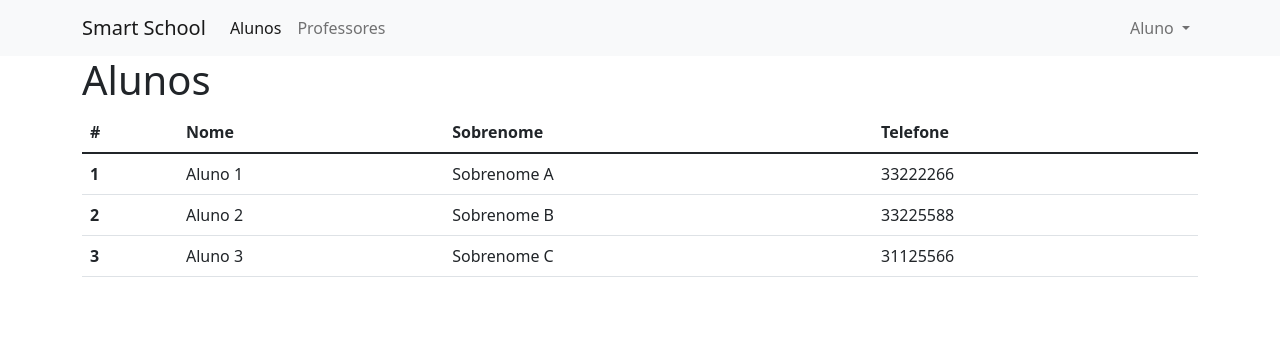
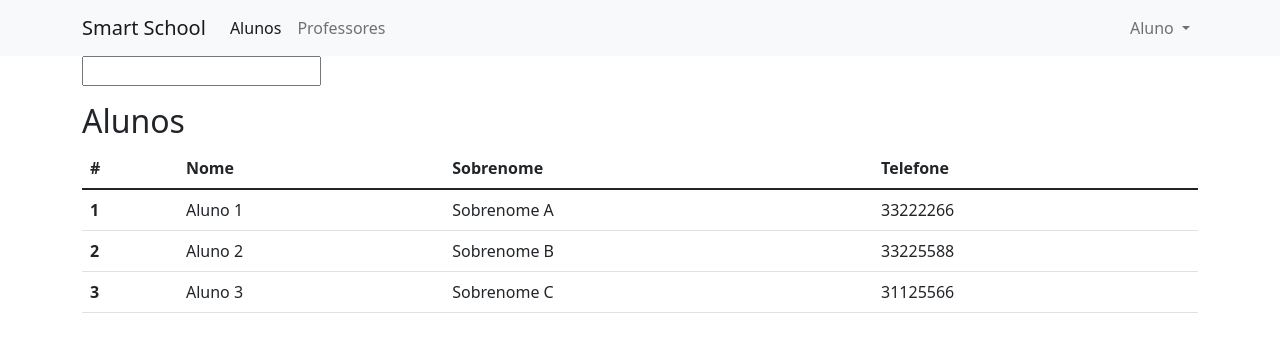
Before and after one commit to amlmiguel/SmartSchool, an Angular app: page /alunos in a window 1280 px wide. Shown: the top 352 px of the page. Built offline with nearby package versions, Linux system fonts and the light colour scheme.

Commit message:
2-way databind

```diff
--- a/src/app/alunos/alunos.component.html
+++ b/src/app/alunos/alunos.component.html
@@ -1,11 +1,18 @@
-<div *ngIf="alunoSelecionado">
+<div class="row">
+
+  <div>
+    <input type="text" [(ngModel)]="textSimple">
+    <p>{{textSimple}}</p>
+  </div>
+
+  <div class="col-sm-6" *ngIf="alunoSelecionado">
 
     <div class="row">
       <div class="col mr-auto">
-    <app-titulo [titulo]="'Aluno: ' + alunoSelecionado.nome"></app-titulo>
+        <app-titulo [titulo]="'Aluno: ' + alunoSelecionado.id"></app-titulo>
       </div>
       <div class="col mt-2">
-    <button class="btn btn-warning float-end" (click)="voltar()">Lista de Estudantes</button>
+        <button class="btn btn-outline-danger float-end" (click)="voltar()">Fechar</button>
       </div>
     </div>
 
@@ -24,11 +31,15 @@
         <label for="formGroupExampleInput2" class="form-label">Telefone</label>
         <input type="text" value={{alunoSelecionado.telefone}} class="form-control">
       </div>
+
+      <div class="form-group mt-3">
+        <button class="btn btn-success">Enviar</button>
+      </div>
     </form>
 
   </div>
 
-<div *ngIf="!alunoSelecionado">
+  <div [ngClass]="{'col-sm-12': !alunoSelecionado, 'col-sm-6': alunoSelecionado}">
     <app-titulo [titulo]="titulo"></app-titulo>
     <table class="table table-hover">
       <thead class="thead-light">
@@ -49,3 +60,4 @@
       </tbody>
     </table>
   </div>
+</div>
--- a/src/app/alunos/alunos.component.ts
+++ b/src/app/alunos/alunos.component.ts
@@ -10,6 +10,7 @@ export class AlunosComponent implements OnInit {
 
   public titulo = 'Alunos';
   public alunoSelecionado: Aluno;
+  public textSimple: string;
 
   alunos = [
     { id: 1, nome: 'Aluno 1', sobrenome: 'Sobrenome A', telefone: 33222266 },
--- a/src/app/app.module.ts
+++ b/src/app/app.module.ts
@@ -11,6 +11,7 @@ import { NavComponent } from './nav/nav.component';
 import { TituloComponent } from './titulo/titulo.component';
 import { BsDropdownModule } from 'ngx-bootstrap/dropdown';
 import { BrowserAnimationsModule } from '@angular/platform-browser/animations';
+import { FormsModule } from '@angular/forms';
 
 
 @NgModule({
@@ -27,7 +28,8 @@ import { BrowserAnimationsModule } from '@angular/platform-browser/animations';
     BrowserModule,
     AppRoutingModule,
     BsDropdownModule.forRoot(),
-    BrowserAnimationsModule
+    BrowserAnimationsModule,
+    FormsModule
   ],
   providers: [],
   bootstrap: [AppComponent]
--- a/src/app/titulo/titulo.component.html
+++ b/src/app/titulo/titulo.component.html
@@ -1,3 +1,3 @@
-<h1>
+<h2>
   {{titulo}}
-</h1>
+</h2>
```
Lines whose indentation alone changed are shown as unchanged.
